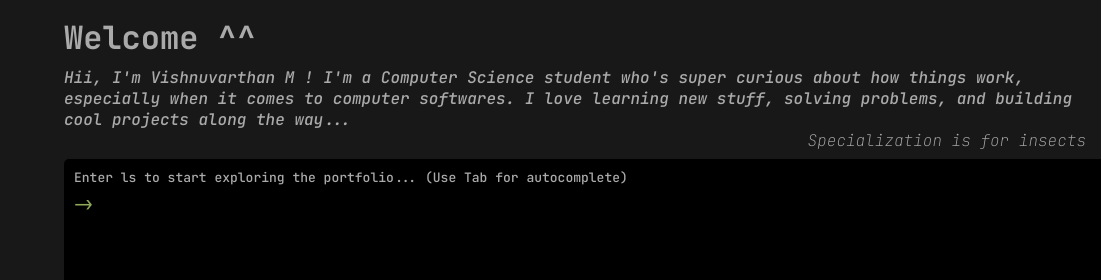
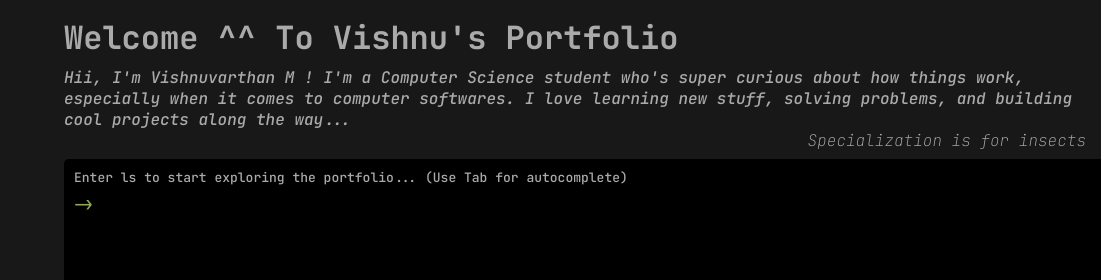
Before and after one commit to Vishnu-Varthan-05/Portfolio, a plain HTML site: page index.html in a window 1280 px wide. Shown: the top 280 px of the page, 0-1101 px from the left. Drawn offline with Linux system fonts and the light colour scheme.

Commit message:
Made changes in Welcome page

```diff
--- a/index.html
+++ b/index.html
@@ -16,7 +16,7 @@
 <body onload="generateInputAndOuput()">
     <header class="welcome jt-medium">
         <div class="header-content">
-            <h1>Welcome ^^</h1>
+            <h1>Welcome ^^ To Vishnu's Portfolio</h1>
             <p class="jt-medium-it about">Hii, I'm Vishnuvarthan M ! I'm a Computer Science student who's super curious about how things work, especially when it comes to computer softwares. I love learning new stuff, solving problems, and building cool projects along the way...</p>
             <blockquote class="jt-light-it ">Specialization is for insects</blockquote>
         </div>
```
